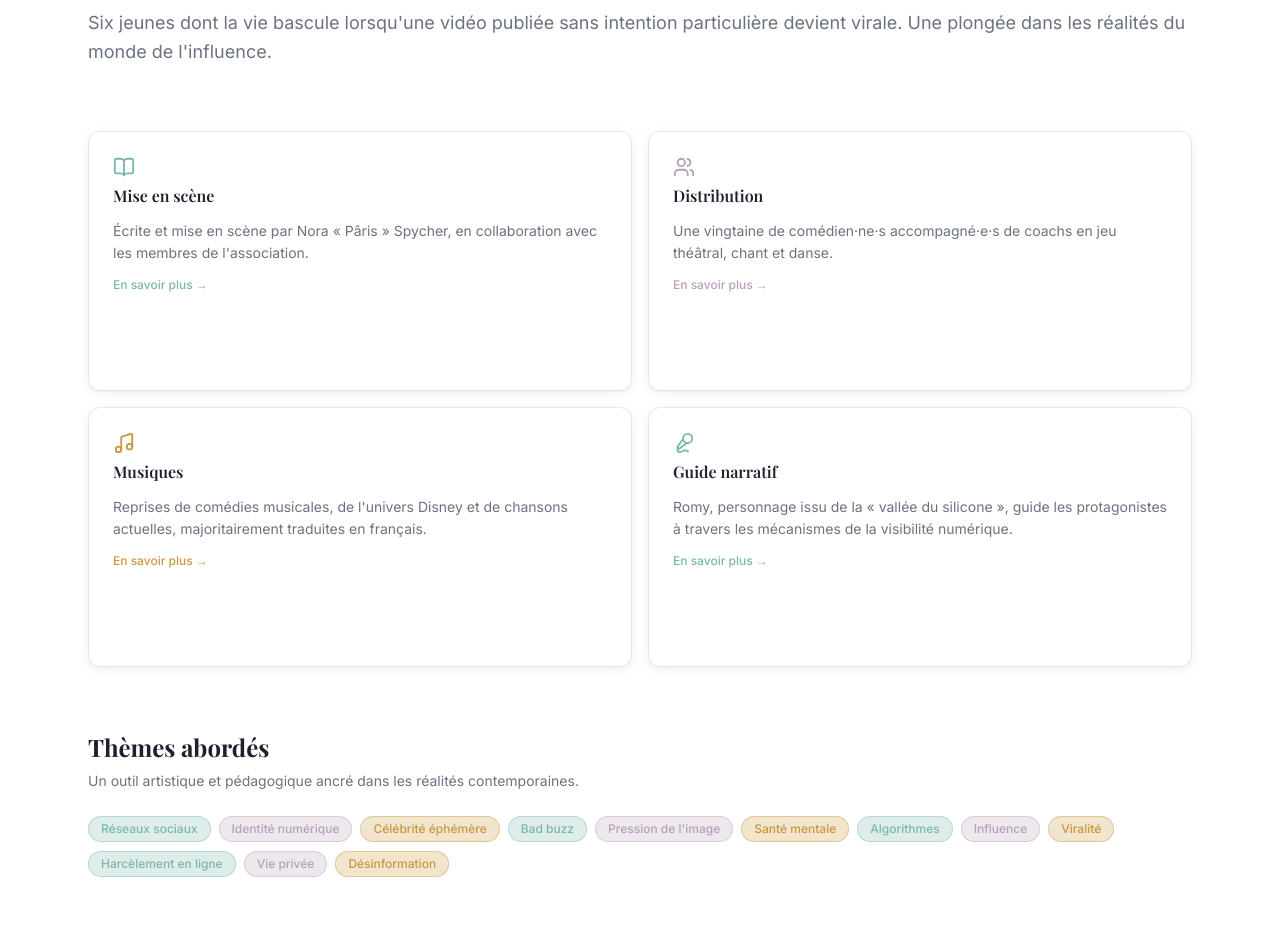
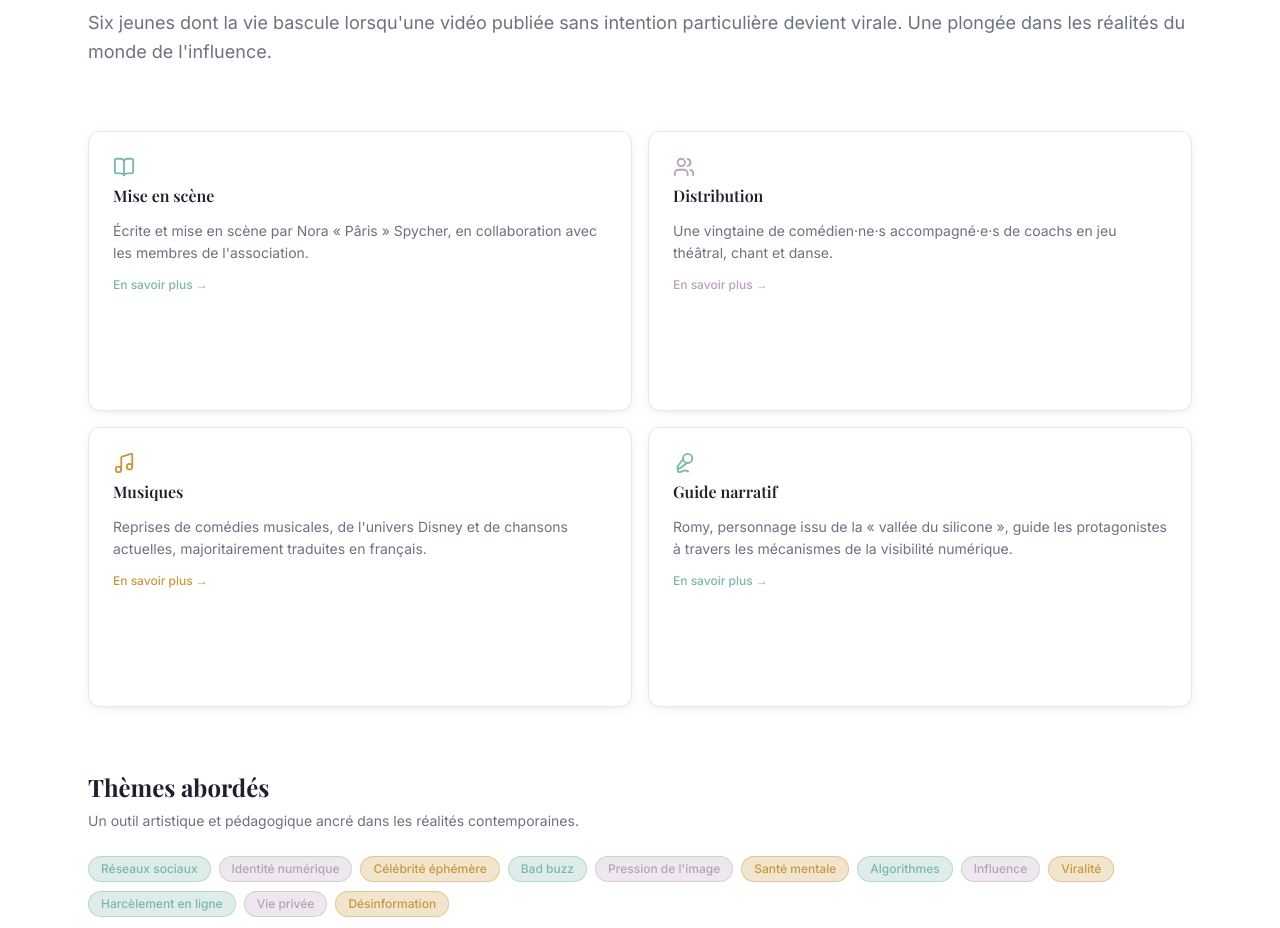
Before and after one commit to Tayasaki/fifty-min, a React (Create React App) app: page / in a window 1280 px wide. Shown: the part 1020-1948 px from the top of the page. Built offline with nearby package versions, Linux system fonts and the light colour scheme; a web font is replaced by a local one.

Commit message:
fix(sections): adjust spectacle flip card height and remove scrollbar
Co-Authored-By: Claude Opus 4.6 <noreply@anthropic.com>

```diff
--- a/src/components/sections/ShowSection.tsx
+++ b/src/components/sections/ShowSection.tsx
@@ -153,7 +153,7 @@ export default function ShowSection() {
               <div
                 key={card.title}
                 className="relative cursor-pointer"
-                style={{ perspective: '1000px', minHeight: '260px' }}
+                style={{ perspective: '1000px', minHeight: '280px' }}
                 onClick={() => toggleFlip(i)}
               >
                 <motion.div
@@ -191,7 +191,7 @@ export default function ShowSection() {
                   >
                     <Card
                       className={cn(
-                        'h-full select-none overflow-y-auto shadow-card-hover',
+                        'h-full select-none overflow-hidden shadow-card-hover',
                         card.bgSolid,
                         card.borderColor
                       )}
```
